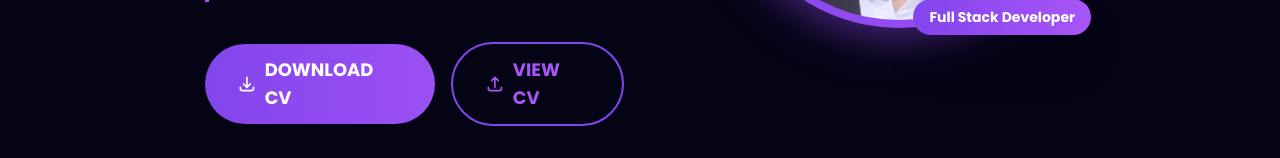
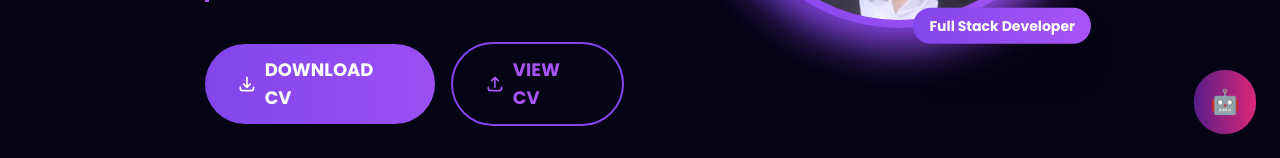
Before and after one commit to mahi720/portfolio, a React (Vite) app: page / in a window 1280 px wide. Shown: the part 642-800 px from the top of the page. Built offline with nearby package versions, Linux system fonts and the light colour scheme.

Commit message:
Add ChatBot component to App

```diff
--- a/src/App.jsx
+++ b/src/App.jsx
@@ -9,6 +9,7 @@ import Skill from "./components/Skills/Skills";
 import Work from "./components/Work/Work";
 import BlurBlob from "./BlurBlob";
 import Loader from "./components/Loader";
+import ChatBot from "./components/Chatbot/Chatbot";
 
 const App = () => {
   const [loading, setLoading] = useState(true);
@@ -43,6 +44,7 @@ const App = () => {
         <Eduction />
         <Contact />
         <Footer />
+        <ChatBot />
       </div>
     </div>
   );
```
